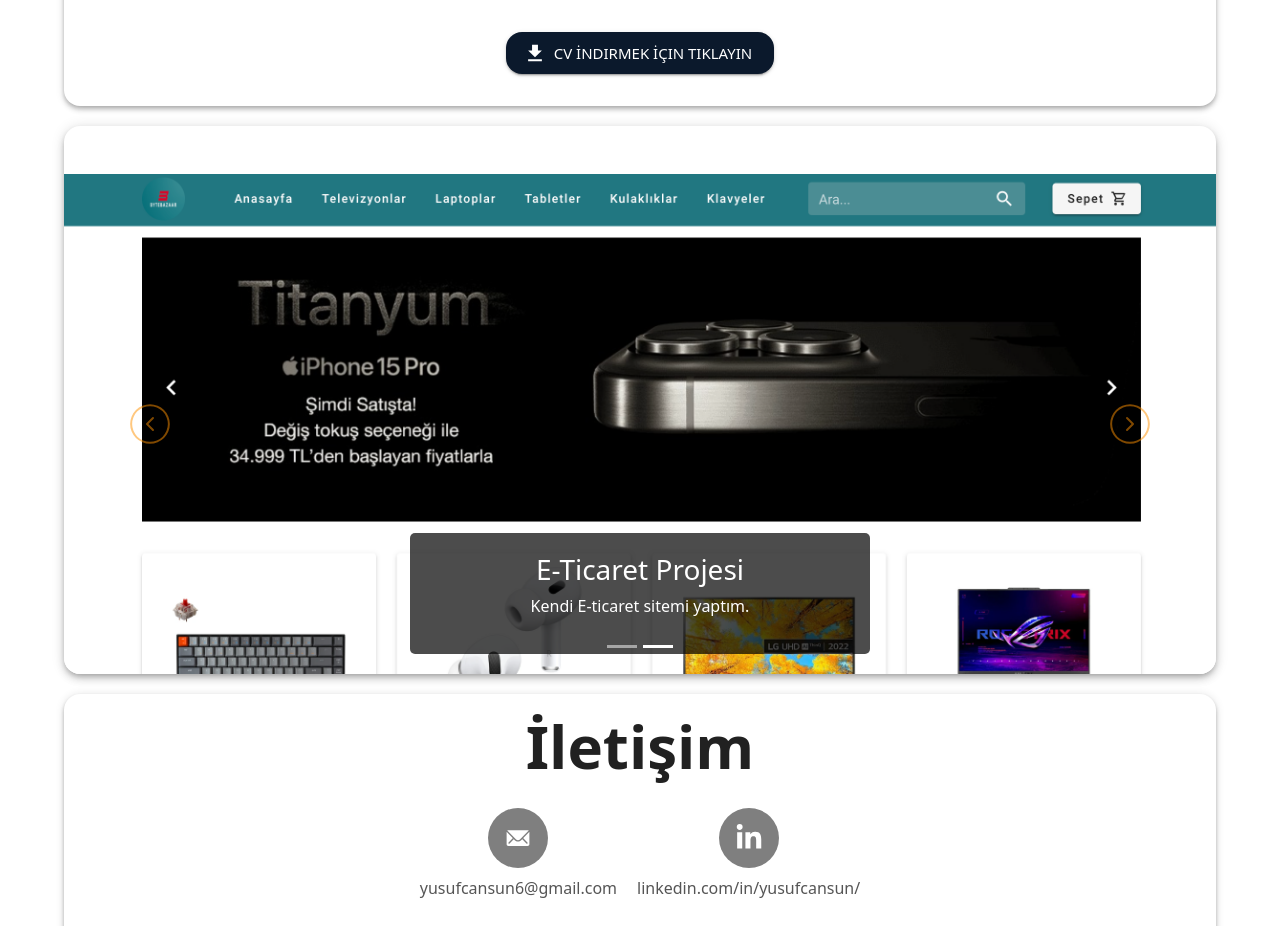
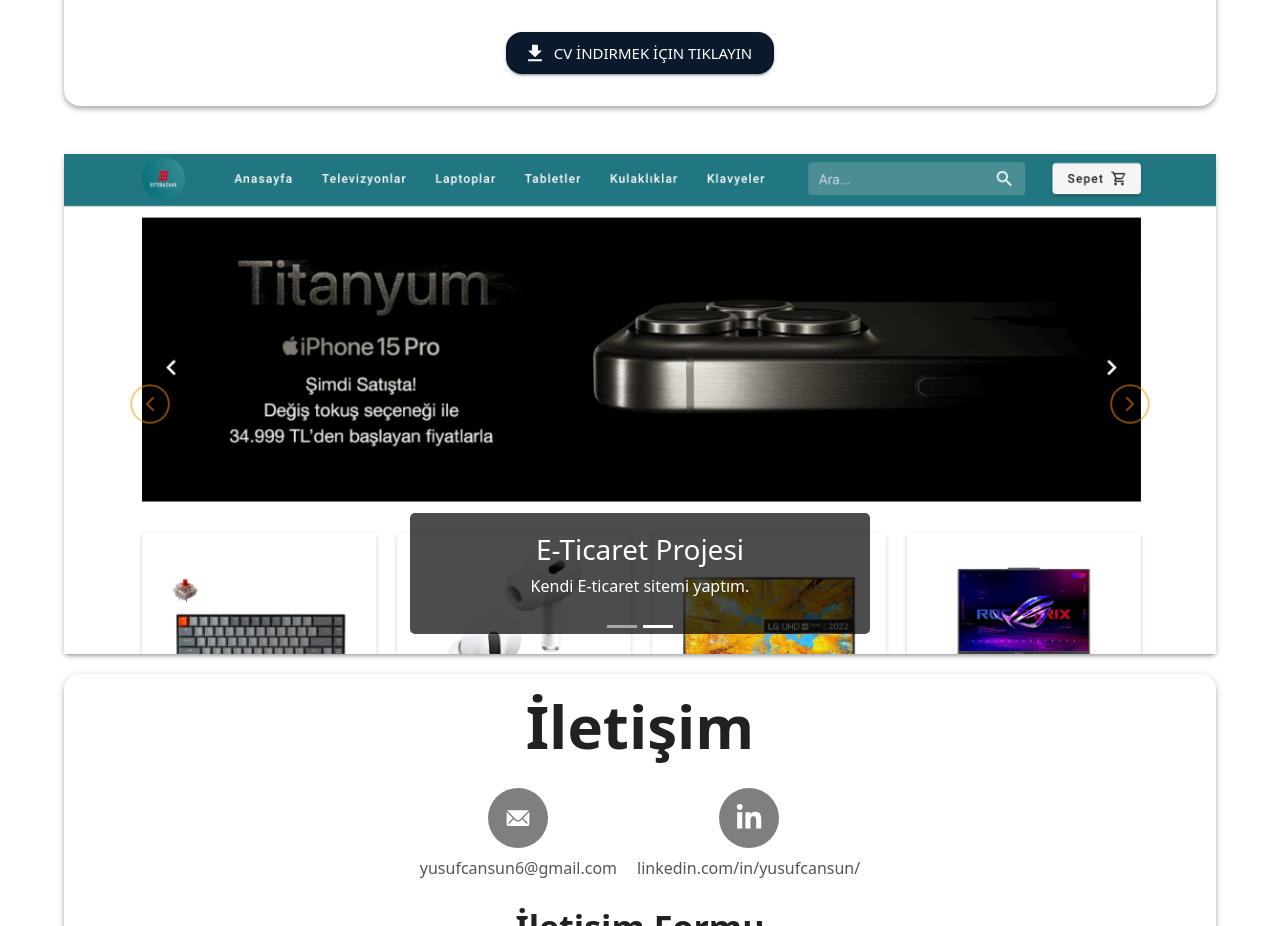
Before and after one commit to Nacnus/portfolyo, a React (Vite) app: page / in a window 1280 px wide. Shown: the part 1280-2206 px from the top of the page. Built offline with nearby package versions, Linux system fonts and the light colour scheme; no server answers.

Commit message:
fixed carousel bug

```diff
--- a/src/carousel/MyCarousels.jsx
+++ b/src/carousel/MyCarousels.jsx
@@ -9,13 +9,14 @@
 
 function MyCarousel() {
     return (
-        <Card className="carousel-container rounded-4" id='projects' elevation={5}>
+        <Card className="carousel-container" style={{overflow:'visible'}} id='projects' elevation={3}>
             <Carousel
                 prevIcon={<CiCircleChevLeft color='#FF9100FF' fontSize='300%' />}
                 nextIcon={<CiCircleChevRight color='#FF9100FF' fontSize='300%'  />}
                 className="mt-5"
             >
                 <Carousel.Item>
+                    <a href="https://github.com/Nacnus/linkedIn-clone" target="_self">
                         <img
                             className="d-block w-100"
                             src={image1}
@@ -25,9 +26,11 @@
                             <h3>Clone LinkedIn Projesi</h3>
                             <p>Bu projede Linkedin'in clonenunu yaptım.</p>
                         </Carousel.Caption>
+                    </a>
                 </Carousel.Item>
 
                 <Carousel.Item>
+                    <a href="https://github.com/Nacnus/e-commerce-nuxt" target="_self">
                         <img
                             className="d-block w-100"
                             src={image2}
@@ -37,6 +40,7 @@
                             <h3>E-Ticaret Projesi</h3>
                             <p>Kendi E-ticaret sitemi yaptım.</p>
                         </Carousel.Caption>
+                    </a>
                 </Carousel.Item>
             </Carousel>
         </Card>
```
Lines whose indentation alone changed are shown as unchanged.
